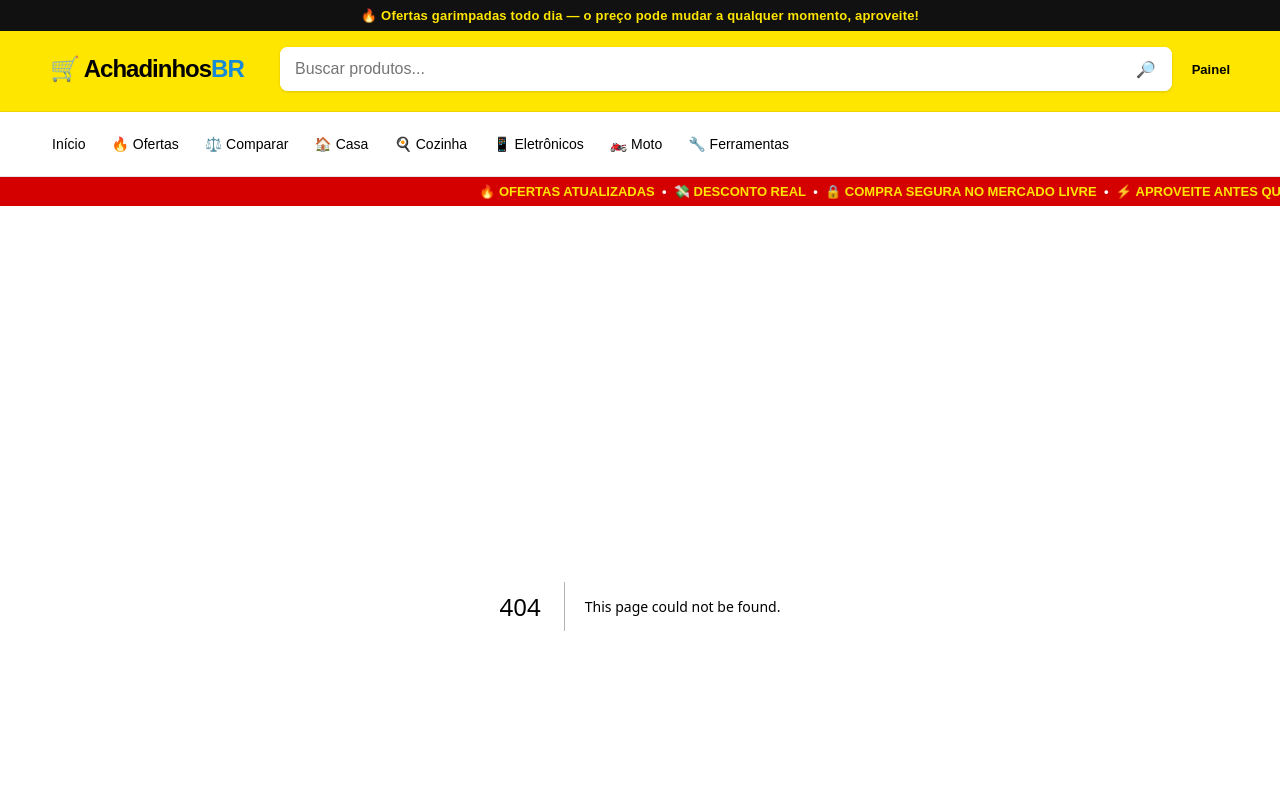
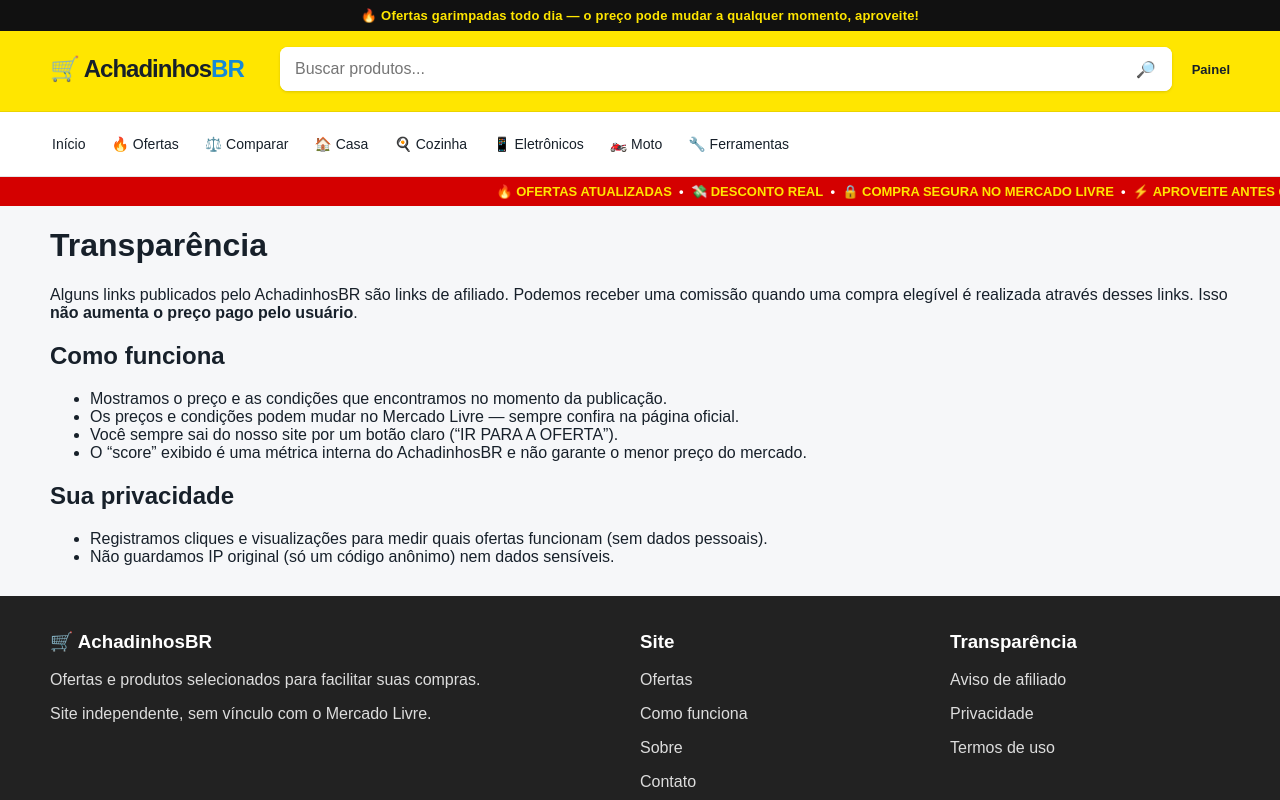
Before and after one commit to luiz988061337-sketch/achadinhos-do-mercado-livre-extra, a Next.js app: page /transparencia in a window 1280 px wide. Before the commit this address had no page. Shown: the top 800 px of the page. Built offline with nearby package versions, Linux system fonts and the light colour scheme.

Commit message:
V3: app/transparencia/page.tsx

```diff
--- /dev/null
+++ b/app/transparencia/page.tsx
@@ -0,0 +1,33 @@
+import type { Metadata } from "next";
+
+export const metadata: Metadata = {
+  title: "Transparência | AchadinhosBR",
+  description:
+    "Como o AchadinhosBR usa links de afiliado e o que isso significa para você.",
+  alternates: { canonical: "/transparencia" },
+};
+
+export default function TransparenciaPage() {
+  return (
+    <div className="container">
+      <h1>Transparência</h1>
+      <p>
+        Alguns links publicados pelo AchadinhosBR são links de afiliado. Podemos receber uma
+        comissão quando uma compra elegível é realizada através desses links. Isso{" "}
+        <strong>não aumenta o preço pago pelo usuário</strong>.
+      </p>
+      <h2>Como funciona</h2>
+      <ul>
+        <li>Mostramos o preço e as condições que encontramos no momento da publicação.</li>
+        <li>Os preços e condições podem mudar no Mercado Livre — sempre confira na página oficial.</li>
+        <li>Você sempre sai do nosso site por um botão claro (“IR PARA A OFERTA”).</li>
+        <li>O “score” exibido é uma métrica interna do AchadinhosBR e não garante o menor preço do mercado.</li>
+      </ul>
+      <h2>Sua privacidade</h2>
+      <ul>
+        <li>Registramos cliques e visualizações para medir quais ofertas funcionam (sem dados pessoais).</li>
+        <li>Não guardamos IP original (só um código anônimo) nem dados sensíveis.</li>
+      </ul>
+    </div>
+  );
+}
```
